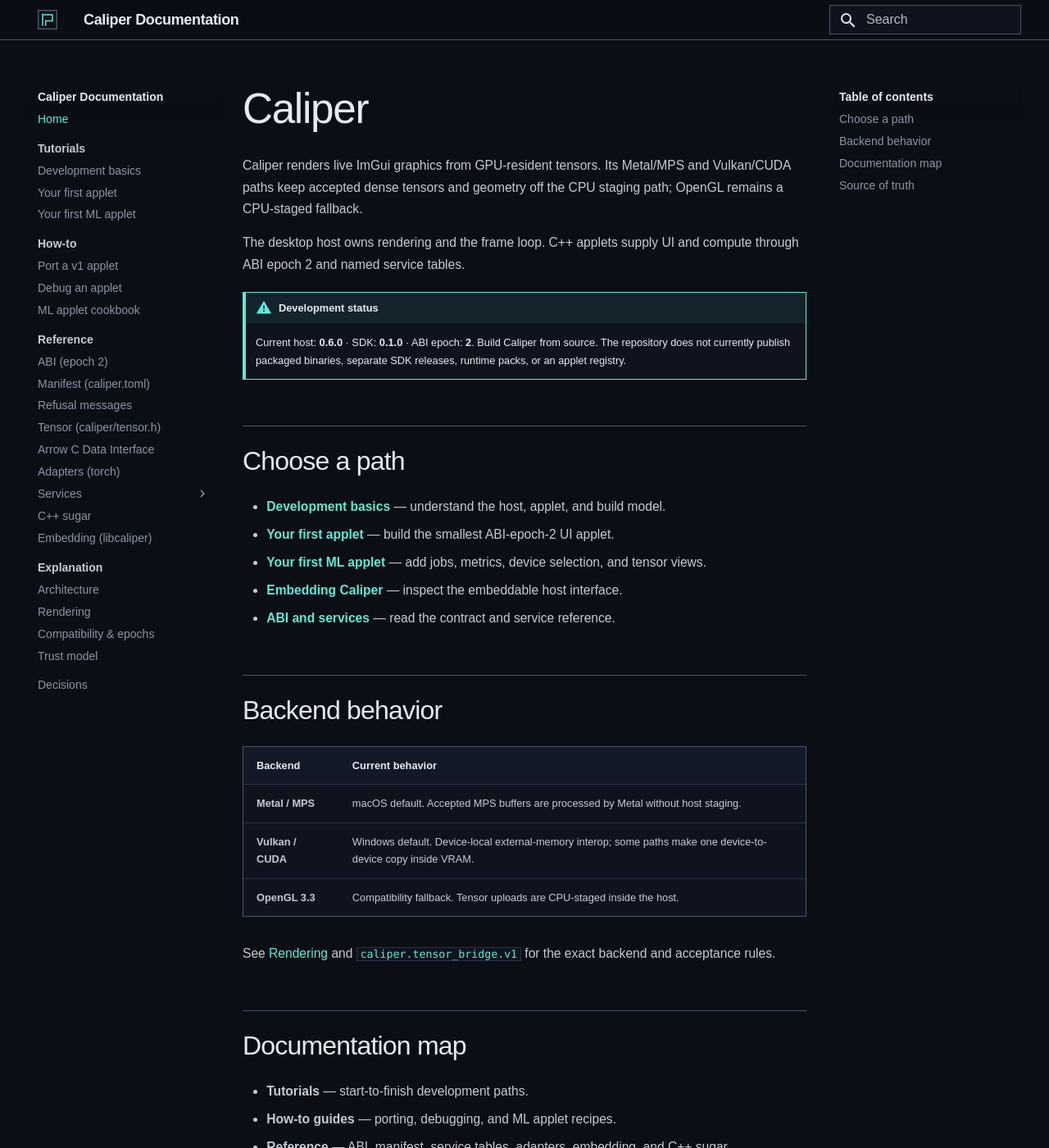
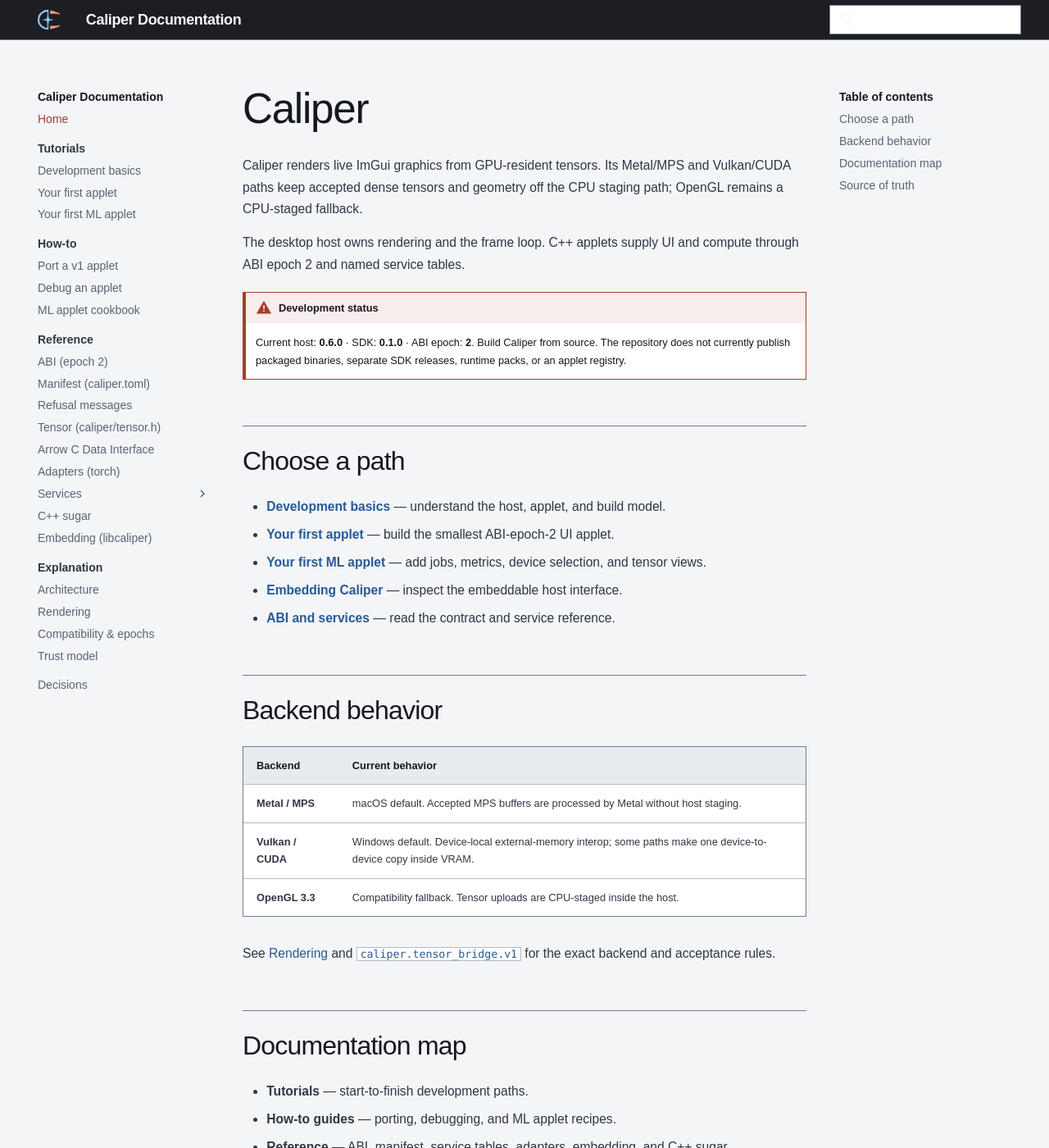
Before and after one commit to AhmedKhan-GH/caliper, an MkDocs documentation site: the page built from docs/wiki/index.md, in a window 1280 px wide and 1400 px high. Shown: the whole window at 82% size. Built offline with MkDocs 1.6.1 and Material for MkDocs 9.7.7, drawn with Linux system fonts in a browser that asks for light colours.

Commit message:
Refresh Caliper visual identity

```diff
--- a/docs/wiki/stylesheets/caliper.css
+++ b/docs/wiki/stylesheets/caliper.css
@@ -1,23 +1,28 @@
 :root {
-  --caliper-bg: #0b0e14;
-  --caliper-surface: #0f131e;
-  --caliper-raised: #131826;
-  --caliper-text: #e6eaf2;
-  --caliper-text-soft: #c4cbd6;
-  --caliper-muted: #8b94a7;
-  --caliper-line: #2a3245;
-  --caliper-line-strong: #4a556d;
-  --caliper-accent: #5eead4;
-  --caliper-accent-ink: #071412;
-  --md-primary-fg-color: var(--caliper-bg);
-  --md-primary-bg-color: var(--caliper-text);
+  --caliper-bg: #f3f5f7;
+  --caliper-surface: #ffffff;
+  --caliper-raised: #e7ebef;
+  --caliper-text: #151821;
+  --caliper-text-soft: #303744;
+  --caliper-muted: #596474;
+  --caliper-line: #b2bac5;
+  --caliper-line-strong: #737e8c;
+  --caliper-accent: #a63d2d;
+  --caliper-accent-hover: #7f291f;
+  --caliper-accent-ink: #ffffff;
+  --caliper-link: #285a96;
+  --caliper-link-hover: #1f497b;
+  --caliper-inverse: #191a20;
+  --caliper-inverse-text: #f6f7f9;
+  --md-primary-fg-color: var(--caliper-inverse);
+  --md-primary-bg-color: var(--caliper-inverse-text);
   --md-accent-fg-color: var(--caliper-accent);
-  --md-typeset-a-color: var(--caliper-accent);
+  --md-typeset-a-color: var(--caliper-link);
   --md-text-font: Arial, "Helvetica Neue", Helvetica, sans-serif;
   --md-code-font: "SFMono-Regular", Consolas, "Liberation Mono", monospace;
 }
 
-[data-md-color-scheme="slate"] {
+[data-md-color-scheme="default"] {
   --md-default-fg-color: var(--caliper-text);
   --md-default-fg-color--light: var(--caliper-text-soft);
   --md-default-fg-color--lighter: var(--caliper-muted);
@@ -27,10 +32,10 @@
   --md-default-bg-color--lighter: var(--caliper-raised);
   --md-code-fg-color: var(--caliper-text);
   --md-code-bg-color: var(--caliper-surface);
-  --md-footer-bg-color: var(--caliper-surface);
-  --md-footer-bg-color--dark: var(--caliper-bg);
+  --md-footer-bg-color: var(--caliper-inverse);
+  --md-footer-bg-color--dark: var(--caliper-inverse);
   --md-typeset-color: var(--caliper-text-soft);
-  --md-typeset-a-color: var(--caliper-accent);
+  --md-typeset-a-color: var(--caliper-link);
   --md-typeset-table-color: var(--caliper-line-strong);
 }
 
@@ -40,9 +45,9 @@ body {
 }
 
 .md-header {
-  color: var(--caliper-text);
+  color: var(--caliper-inverse-text);
   border-bottom: 1px solid var(--caliper-line-strong);
-  background: rgba(11, 14, 20, 0.98);
+  background: rgba(25, 26, 32, 0.98);
   box-shadow: none;
 }
 
@@ -123,7 +128,7 @@ body {
 }
 
 .md-typeset a:hover {
-  color: #8bf4e4;
+  color: var(--caliper-link-hover);
 }
 
 .md-typeset code,
@@ -168,7 +173,7 @@ body {
 
 .md-typeset .warning > .admonition-title,
 .md-typeset .warning > summary {
-  background: rgba(94, 234, 212, 0.08);
+  background: rgba(166, 61, 45, 0.09);
 }
 
 .md-typeset .warning > .admonition-title::before,
@@ -217,7 +222,7 @@ body {
 }
 
 .md-footer-meta {
-  background: var(--caliper-bg);
+  background: var(--caliper-inverse);
 }
 
 @media screen and (max-width: 76.234375em) {
--- a/mkdocs.yml
+++ b/mkdocs.yml
@@ -8,7 +8,7 @@ theme:
   favicon: assets/mark.svg
   font: false
   palette:
-    scheme: slate
+    scheme: default
     primary: custom
     accent: custom
   features:
```
Also changed, not shown: docs/wiki/assets/mark.svg, site/assets/mark.svg, site/assets/mech-metal.svg, site/assets/mech-roundtrip.svg, site/assets/mech-vulkan.svg, site/assets/og.png, site/assets/og.svg, site/assets/style.css, site/index.html.
